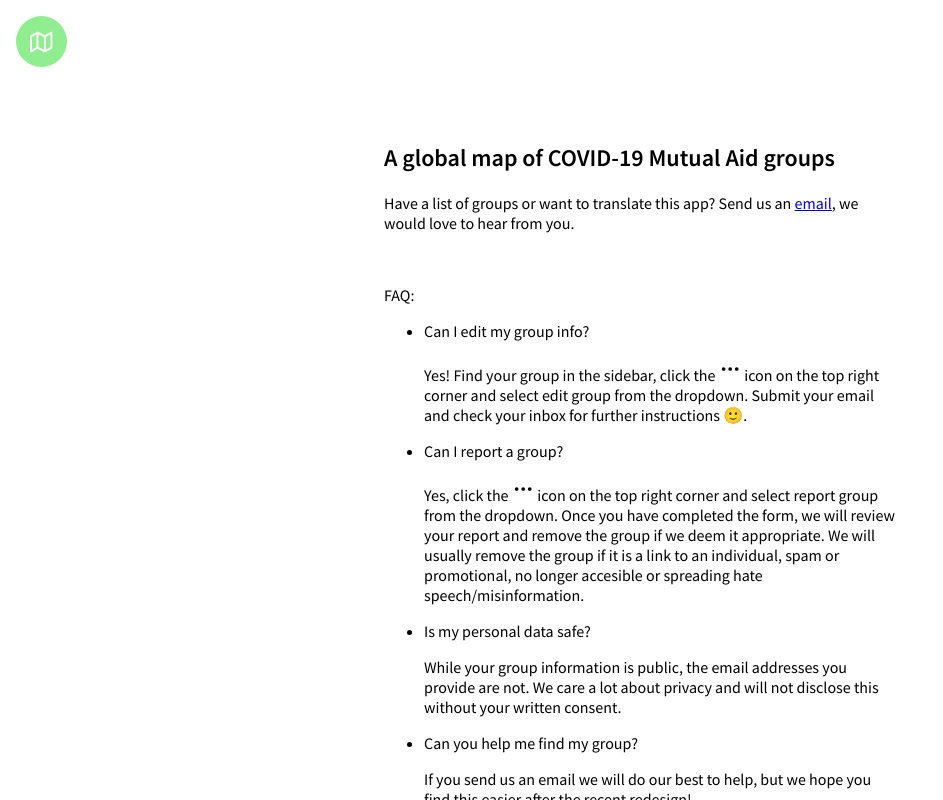
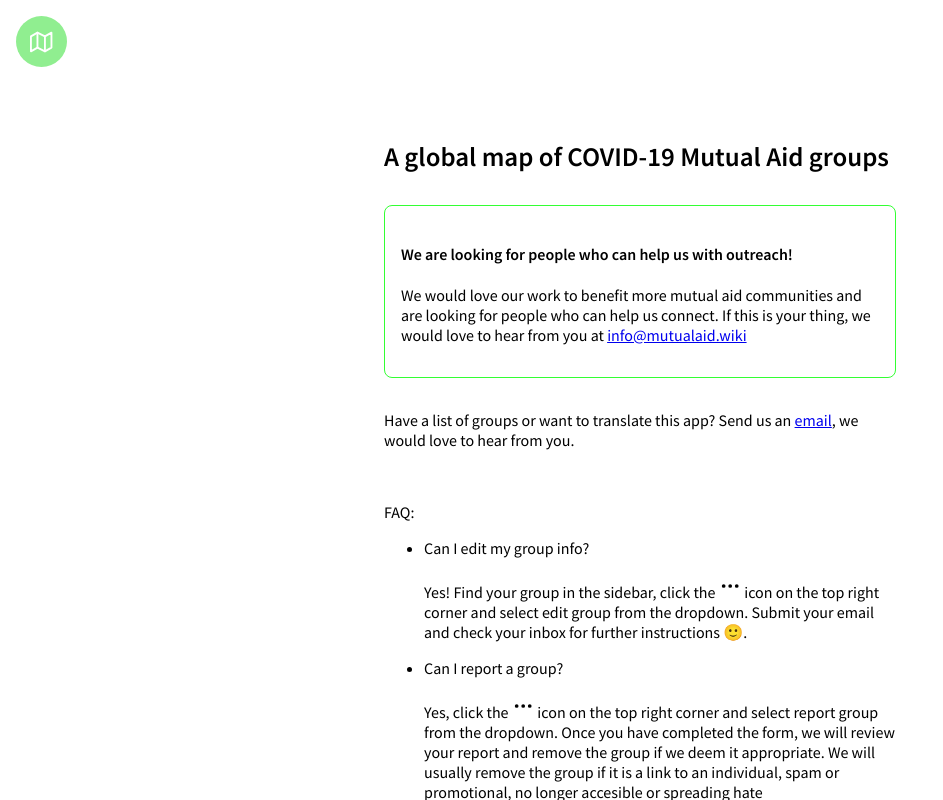
Before and after one commit to Covid-Mutual-Aid/mutual-aid-wiki, a React (Create React App) app in the folder client/: page /about in a window 1280 px wide. Shown: the whole page, without its empty margins (0-943 px from the left). Built offline with nearby package versions, Linux system fonts and the light colour scheme; no server answers; a web font is replaced by a local one.

Commit message:
Fix content and headings

```diff
--- a/client/src/pages/About.tsx
+++ b/client/src/pages/About.tsx
@@ -15,7 +15,15 @@ const AboutPage = () => {
         <br />
         <br />
         <br />
-        <h2>A global map of COVID-19 Mutual Aid groups</h2>
+        <h1>A global map of COVID-19 Mutual Aid groups</h1>
+        <div className="pinned">
+          <h4>We are looking for people who can help us with outreach!</h4>
+          <p>
+            We would love our work to benefit more mutual aid communities and are looking for people
+            who can help us connect. If this is your thing, we would love to hear from you at{' '}
+            <a href="mailto:info@mutualaid.wiki">info@mutualaid.wiki</a>
+          </p>
+        </div>
         <p>
           Have a list of groups or want to translate this app? Send us an{' '}
           <a href="mailto:info@mutualaid.wiki">email</a>, we would love to hear from you.
@@ -50,26 +58,27 @@ const AboutPage = () => {
           </p>
           <li>Why can't I add more information to my group?</li>
           <p>
-            We are working on this and more. If there is a feature you would really like, please
-            email us or create an issue on{' '}
+            We are working on this and more. If there is a feature you would really like,{' '}
+            <a href="mailto:info@mutualaid.wiki">please email us</a> or create an issue on{' '}
             <a href="https://github.com/Covid-Mutual-Aid/groups-map/issues">github</a>
           </p>
           <li>Something is broken...</li>
           <p>
-            Oops, sorry about this. The project is quite young and this does happen from time to
-            time. Would you kindly send us an <a href="mailto:info@mutualaid.wiki">email</a> to let
-            us know or{' '}
+            Oops, sorry about this. Despite our best efforts, this does happen from time to time.
+            Would you kindly send us an <a href="mailto:info@mutualaid.wiki">email</a> to let us
+            know or{' '}
             <a href="https://github.com/Covid-Mutual-Aid/groups-map/issues">create an issue</a>?
           </p>
           <li>Who is behind this?</li>
           <p>
-            We are an open source, volunteer run group of. We also part of the technical team at{' '}
+            We are a small team of volunteers from mutual aid communities around the world who
+            believe in open source collaboration. We are also part of the technical team at{' '}
             <a href="https://covidmutualaid.org">covidmutualaid.org</a>
           </p>
         </ul>
         <br />
 
-        <p>Here is some information you may find useful:</p>
+        <p>Some further information:</p>
         <ul>
           <li>
             Our email <a href="mailto:info@mutualaid.wiki">info@mutualaid.wiki</a>
@@ -106,6 +115,17 @@ const Content = styled.div`
   padding: 1.4rem;
   height: auto;
 
+  .pinned {
+    border: solid 1px rgba(0, 255, 0, 0.8);
+    border-radius: 8px;
+    padding: 1rem;
+    margin: 2rem 0;
+  }
+
+  h1 {
+    font-size: 1.68rem;
+  }
+
   .back {
     position: absolute;
     cursor: pointer;
--- a/client/src/pages/Groups.tsx
+++ b/client/src/pages/Groups.tsx
@@ -36,9 +36,9 @@ const NewLayout = () => {
             {inIframe() ? (
               <div style={{ height: '1rem' }}></div>
             ) : (
-              <h3>
+              <h1>
                 Find local COVID-19 <br className="break" /> mutual aid groups
-              </h3>
+              </h1>
             )}
           </div>
         </div>
@@ -123,11 +123,11 @@ const LayoutStyles = styled.div<{ sidebar: boolean }>`
     flex-flow: column;
     transition: all 0.3s;
 
-    h3 {
+    h1 {
       margin: 0 0.6rem;
       font-size: 2.2rem;
       font-weight: 800;
-      /* width: 16rem; */
+      padding-top: 0.8rem;
     }
   }
 
```
